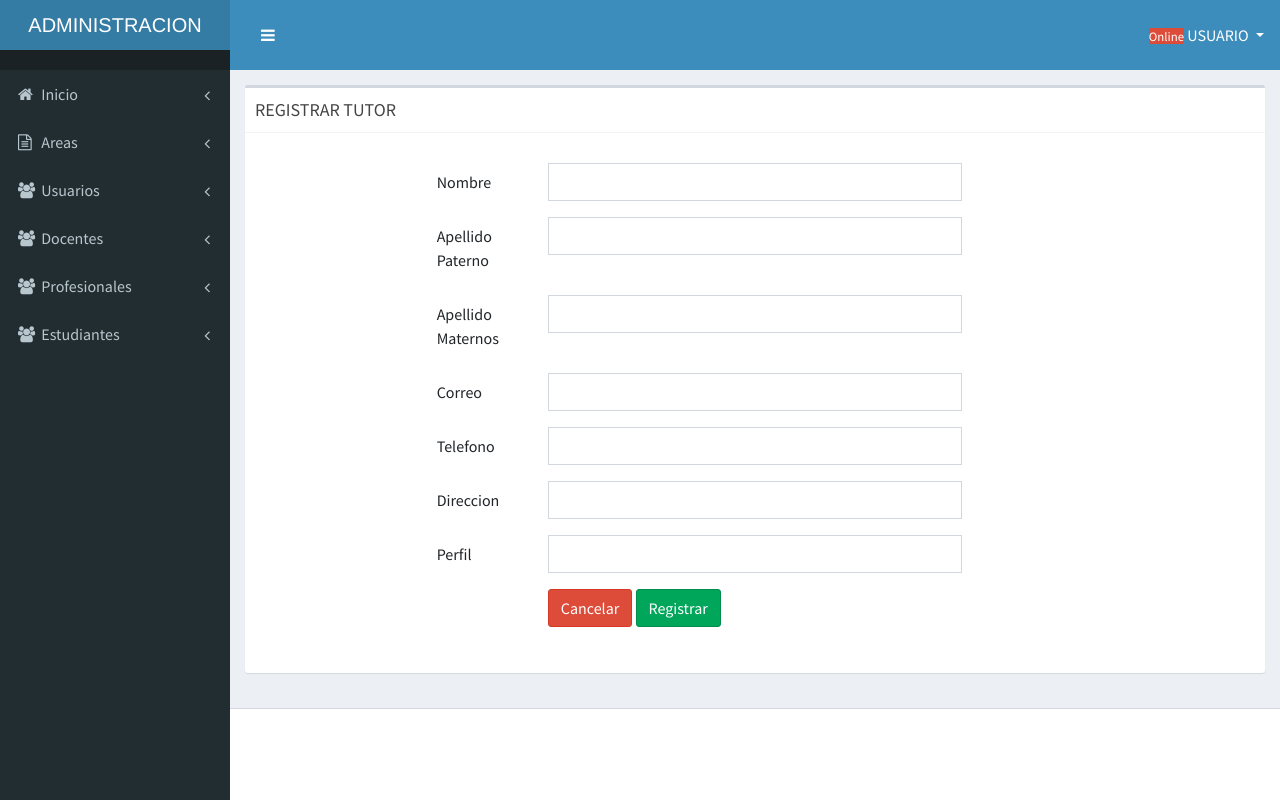
After one commit to drokan02/REGISTRO-DE-PERFILES-DE-PROYECTOS-FINALES-DE-GRADO, a Laravel app: page /profesionales/registrotutor in a window 1280 px wide. The commit adds this page. Run offline with Laravel 8, Linux system fonts and the light colour scheme; settings files or empty folders that the repository lacks are supplied; some libraries are stand-ins or nearby versions.

Commit message:
algo modifi

```diff
--- /dev/null
+++ b/Perfiles/app/Http/Controllers/tutores.php
@@ -0,0 +1,106 @@
+<?php
+
+namespace App\Http\Controllers;
+
+use Illuminate\Http\Request;
+use App\Tutor;
+use DB;
+class tutores extends Controller
+{
+    /**
+     * Display a listing of the resource.
+     *
+     * @return \Illuminate\Http\Response
+     */
+    public function index(){
+        $users=Tutor::all();
+        return view('profesionales',compact('users'));
+    }
+
+/**
+     * Display a listing of the resource.
+     *
+     * @return \Illuminate\Http\Response
+     */
+    public function registrar(){
+		return view('profesionales.registrotutor');
+	}
+    /**
+     * Show the form for creating a new resource.
+     *
+     * @return \Illuminate\Http\Response
+     */
+    /**public function crear(){
+      *  $roles=Role::all()->pluck('nombre_rol');
+       * return view('profesionales/crearUsuarios',compact('roles'));
+    *}
+
+    /**
+     * Store a newly created resource in storage.
+     *
+     * @param  \Illuminate\Http\Request  $request
+     * @return \Illuminate\Http\Response
+     */
+   /** public function guardar(Request $request)
+    *{
+
+     *   $this->validate(request(), [
+      *      'name' => ['required'],
+       *     'user_name' => ['required','unique:users,user_name'],
+        *    'email' => ['required','email','unique:users,email'],
+        *    'password' => ['required'],
+         *   'role_id'=> ['required','not_in:seleccione una opcion']
+        *]);
+
+      *$rol_id=Role::query()->where('nombre_rol',$request['role_id'])->value('id_prof');
+    *    $request['role_id']=$rol_id;
+     *   $user=new User();
+      *  $user->create($request->all());
+      *  return redirect()->route('profesionales');
+    *}
+    */
+    /**
+     * Display the specified resource.
+     *
+     * @param  int  $id
+     * @return \Illuminate\Http\Response
+     */
+    public function show($id)
+    {
+        //
+    }
+
+    /**
+     * Show the form for editing the specified resource.
+     *
+     * @param  int  $id
+     * @return \Illuminate\Http\Response
+     */
+    public function edit($id)
+    {
+        //
+    }
+
+    /**
+     * Update the specified resource in storage.
+     *
+     * @param  \Illuminate\Http\Request  $request
+     * @param  int  $id
+     * @return \Illuminate\Http\Response
+     */
+    public function update(Request $request, $id)
+    {
+        //
+    }
+
+    /**
+     * Remove the specified resource from storage.
+     *
+     * @param  int  $id
+     * @return \Illuminate\Http\Response
+     */
+    public function destroy($id)
+    {
+        //
+    }
+}
--- a/Perfiles/resources/views/layouts/menu.blade.php
+++ b/Perfiles/resources/views/layouts/menu.blade.php
@@ -132,8 +132,11 @@
               <ul class="treeview-menu">
                 <li><a href="#"><i class="fa fa-caret-right" aria-hidden="true"></i> Registrar Profesional</a></li>
                 <li><a href="#"><i class="fa fa-caret-right" aria-hidden="true"></i> Listar Profesionales</a></li>
+                <li><a href="{{route('registrotutor')}}"><i class="fa fa-caret-right" aria-hidden="true"></i> Registrar Tutor</a></li>
+                <li><a href="{{route('listarTutor')}}"><i class="fa fa-caret-right" aria-hidden="true"></i> Listar Tutor</a></li>
               </ul>
             </li>
+
 
 
             <!-- Menu ESTUDIANTES-->
--- /dev/null
+++ b/Perfiles/resources/views/profesionales/registrotutor.blade.php
@@ -0,0 +1,82 @@
+@extends('layouts.menu')
+@section('titulo','REGISTRAR TUTOR')
+@section('contenido')
+
+<form>
+	<div class= "container" >
+		<div class = "form-group row">
+			<div class="col-2"></div>
+			<div class = "col-8">
+
+				<!--Nombre area -->
+				<div class = "form-group row">
+					<label for="cod_area" class="col-sm-2 col-form-label">Nombre</label>
+					<div class="col-sm-8">
+						<input type="text" class="form-control" id="cod_area" value="{{old('cod_area')}}">
+					</div>
+				</div>
+
+
+				<div class = "form-group row">
+					<label for="cod_area" class="col-sm-2 col-form-label">Apellido Paterno</label>
+					<div class="col-sm-8">
+						<input type="text" class="form-control" id="cod_area" value="{{old('cod_area')}}">
+					</div>
+				</div>
+
+
+				<div class = "form-group row">
+					<label for="cod_area" class="col-sm-2 col-form-label">Apellido Maternos</label>
+					<div class="col-sm-8">
+						<input type="text" class="form-control" id="cod_area" value="{{old('cod_area')}}">
+					</div>
+				</div>
+
+
+				<div class = "form-group row">
+					<label for="cod_area" class="col-sm-2 col-form-label">Correo</label>
+					<div class="col-sm-8">
+						<input type="text" class="form-control" id="cod_area" value="{{old('cod_area')}}">
+					</div>
+				</div>
+
+
+				<div class = "form-group row">
+					<label for="cod_area" class="col-sm-2 col-form-label">Telefono</label>
+					<div class="col-sm-8">
+						<input type="text" class="form-control" id="cod_area" value="{{old('cod_area')}}">
+					</div>
+				</div>
+
+
+				<div class = "form-group row">
+					<label for="cod_area" class="col-sm-2 col-form-label">Direccion</label>
+					<div class="col-sm-8">
+						<input type="text" class="form-control" id="cod_area" value="{{old('cod_area')}}">
+					</div>
+				</div>
+
+
+				<div class = "form-group row">
+					<label for="cod_area" class="col-sm-2 col-form-label">Perfil</label>
+					<div class="col-sm-8">
+						<input type="text" class="form-control" id="cod_area" value="{{old('cod_area')}}">
+					</div>
+				</div>
+
+
+
+				<div class = "form-group row">
+					<div class="col-sm-2"></div>
+					<div class="col-8">
+							<button type="submit" class='btn btn-danger' >Cancelar</button>
+							<button type="submit" class='btn btn-success'>Registrar</button>
+					</div>
+
+
+				</div>
+			</div>
+		</div>
+	</div>
+</form>
+@endsection
--- a/Perfiles/routes/web.php
+++ b/Perfiles/routes/web.php
@@ -37,3 +37,7 @@ Route::post('area/guardarArea','AreaController@registrar')->name('guardarArea');
 Route::get('/usuarios/crear','usuarioController@crear')->name('crearUsuario');
 Route::post('/usuarios/guardar','usuarioController@guardar')->name('guardarUsuario');
 //>>>>>>> c8a3dbd378f54b057566cc0c63f538b61c250beb
+//tutores
+Route::get('profesionales','tutores@index')->name('profesionales');
+Route::get('profesionales/registrotutor','tutores@registrar')->name('registrotutor');
+Route::post('profesionales/listarTutor','tutores@listarTutor')->name('listarTutor');
```
Also changed, not shown: Perfiles/app/Tutor.php (added, +22 -0 lines), Perfiles/resources/views/profesionales/listarTutor.blade.php (added, +58 -0 lines).
